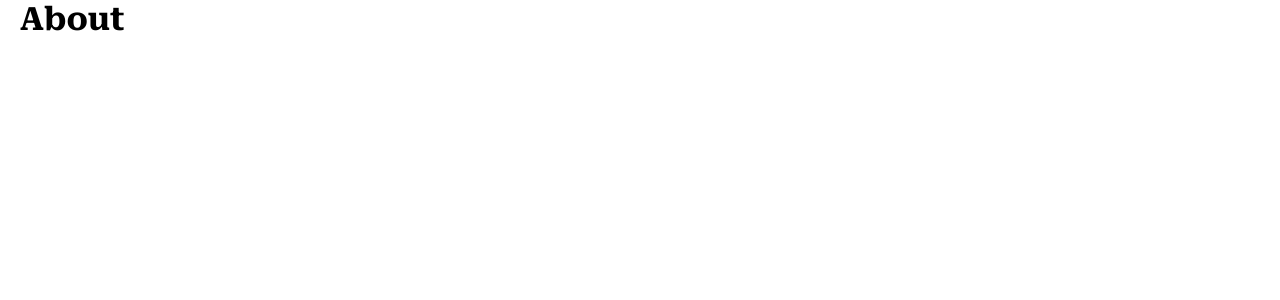
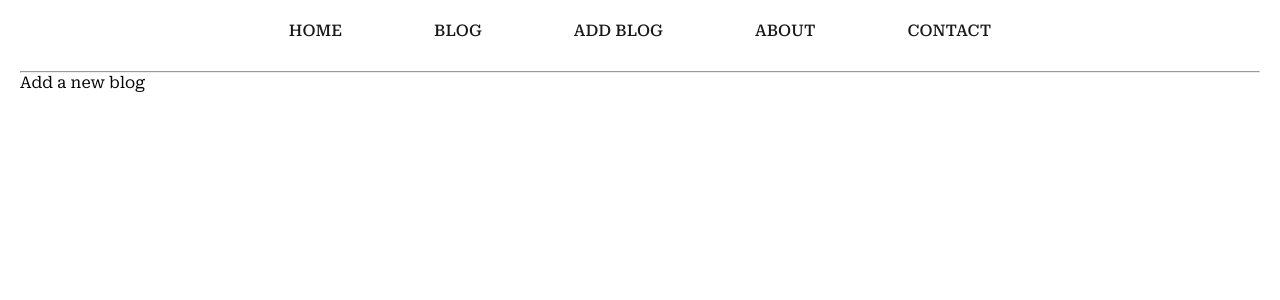
Before and after one commit to KAlexRussel/blog-in-reactjs, a React (Create React App) app in the folder client/: page /addblog in a window 1280 px wide. Shown: the top 300 px of the page. Built offline with nearby package versions, Linux system fonts and the light colour scheme.

Commit message:
add blog
Signed-off-by: KAlexRussel <kouawoualex1234@gmail.com>

```diff
--- a/client/src/App.js
+++ b/client/src/App.js
@@ -9,20 +9,24 @@ import About from "./pages/about/About";
 import Notfound from "./pages/Notfound/Notfound";
 import AddEditBlog from "./pages/EditBlog/AddEditBlog";
 import Blog1 from "./pages/Blog/Blog1";
+import { ToastContainer } from "react-toastify";
 
 function App() {
   return (
     <BrowserRouter>
+      <div className="app">
+        <ToastContainer />
         <Routes>
           <Route exact path="/" element={<Home />} />
           <Route exact path="/blog/:id" element={<Blog />} />
           <Route exact path="/addblog" element={<AddEditBlog />} />
           <Route exact path="/editblog:id" element={<AddEditBlog />} />
-        <Route exact path="*" element={<Notfound />} />
           <Route exact path="/contact" element={<Contact />} />
           <Route exact path="/about" element={<About />} />
           <Route exact path="/blog" element={<Blog1 />} />
+          <Route exact path="*" element={<Notfound />} />
         </Routes>
+      </div>
     </BrowserRouter>
   );
 }
--- a/client/src/component/navbar/Navbar.jsx
+++ b/client/src/component/navbar/Navbar.jsx
@@ -29,6 +29,9 @@ function Navbar() {
               <a href="/blog">BLOG</a>
             </li>
             <li className="nav-link">
+              <a href="/addblog">ADD BLOG</a>
+            </li>
+            <li className="nav-link">
               <a href="/about">ABOUT</a>
             </li>
             <li className="nav-link">
--- a/client/src/pages/EditBlog/AddEditBlog.jsx
+++ b/client/src/pages/EditBlog/AddEditBlog.jsx
@@ -1,8 +1,32 @@
 import React from "react";
+import { useState } from "react";
+import axios from "axios";
+import { toast } from "react-toastify";
+import Navbar from "../../component/navbar/Navbar";
+
+//m8urlyzp
+const initialState = {
+  title: "",
+  description: "",
+  category: "",
+  imageUrl: "",
+};
+const options = ["Travel", "Fashion", "Fitness", "sports", "Food", "Tech"];
+
 function AddEditBlog() {
+  const [formValue, setFormValue] = useState(initialState);
+  const [categoryErrmsg, setCategoryErrMsg] = useState(null);
+  const { title, description, category, imageUrl } = formValue;
+
+  const handleSubmit = (e) => {
+    e.preventDefault();
+  };
   return (
     <div>
-      <h1>About</h1>
+      <Navbar />
+      <form action="" className="editform" onClick={handleSubmit}>
+        <p>Add a new blog</p>
+      </form>
     </div>
   );
 }
```
Also changed, not shown: client/src/pages/Admin/Adminview.jsx (+7 -0 lines), client/src/pages/Signup/Signup.jsx (+7 -0 lines), client/src/pages/login/Login.jsx (+7 -0 lines). Lines whose indentation alone changed are shown as unchanged.
